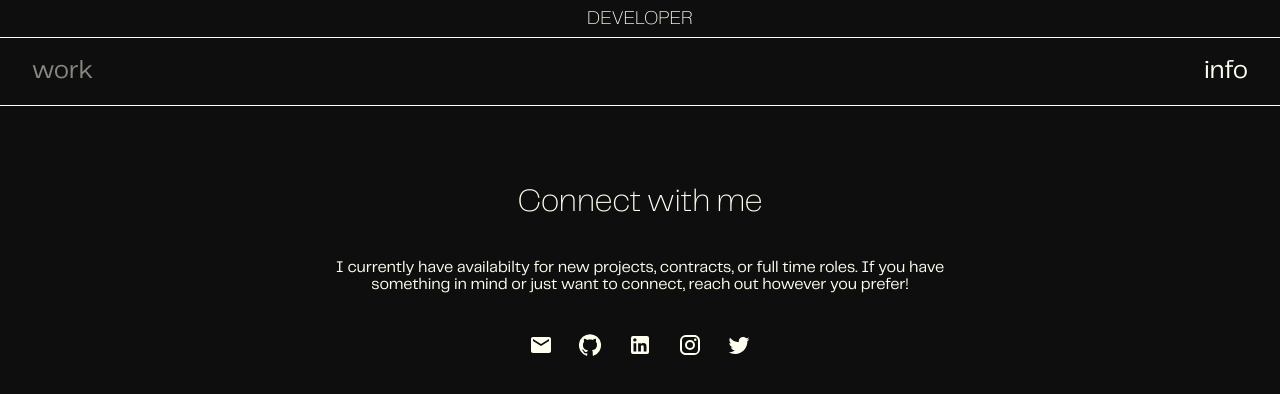
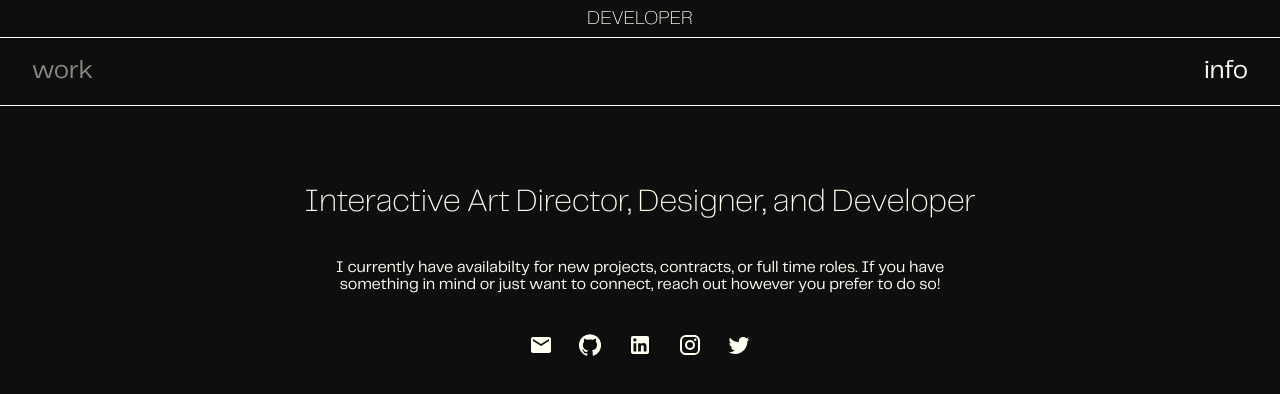
Before and after one commit to connorwhite-online/portfolio, a React (Create React App) app: page /info in a window 1280 px wide. Shown: the top 394 px of the page. Built offline with nearby package versions, Linux system fonts and the light colour scheme.

Commit message:
info change with added status animation

```diff
--- a/src/components/Info/index.js
+++ b/src/components/Info/index.js
@@ -16,13 +16,23 @@ function Info () {
     useEffect(() => {
 
         const boxes = gsap.utils.toArray('.link-box');
-        const links = gsap.utils.toArray('.link');
+
         let ctx = gsap.context(() => {
             gsap.fromTo('.bio', {
+                opacity: 0,
+                clipPath: 'inset(0 100% 0 0)',
+            }, {
+                clipPath: 'inset(0 0% 0 0)',
+                opacity: 1,
+                duration: 1,
+                ease: 'power3.inOut',
+            });
+            gsap.fromTo('.status', {
                 opacity: 0,
                 clipPath: 'inset(0 0 100% 0)',
             }, {
                 clipPath: 'inset(0 0 0% 0)',
+                delay: .5,
                 opacity: 1,
                 duration: 1,
                 ease: 'power3.inOut',
@@ -43,18 +53,6 @@ function Info () {
                     ease: 'power4.inOut',
                 })
             });
-            // links.forEach((link, i) => {
-            //     gsap.fromTo(link, {
-            //         opacity: 0,
-            //         y: 50,
-            //     }, {
-            //         opacity: 1,
-            //         y: 0,
-            //         duration: 1,
-            //         delay: i*.5,
-            //         ease: 'power4.inOut',
-            //     })
-            // });
         }, infoRef)
         return () => ctx.revert();
     }, []);
@@ -63,10 +61,10 @@ function Info () {
     return (
         <div className='info' ref={infoRef}>
             <div className='bio'>
-                Connect with me
+                Interactive Art Director, Designer, and Developer
             </div>
             <div className='status'>
-                I currently have availabilty for new projects, contracts, or full time roles. If you have something in mind or just want to connect, reach out however you prefer!
+                I currently have availabilty for new projects, contracts, or full time roles. If you have something in mind or just want to connect, reach out however you prefer to do so!
                 </div>
             <div className='link-group'>
                 <div className='link-box'><a href="mailto:connorwhitepdx@gmail.com" className='link'><EmailIcon /></a></div>
```
